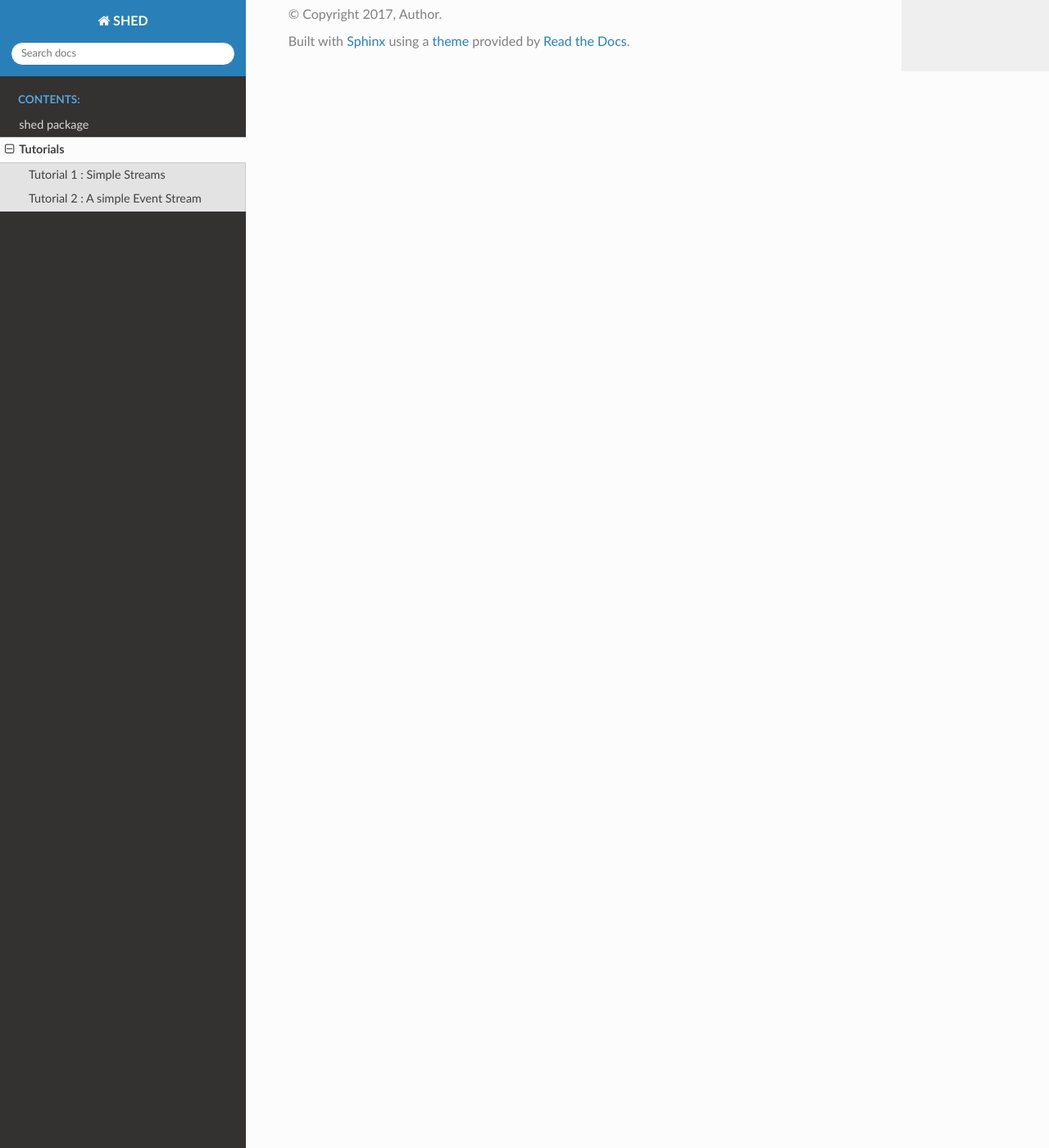
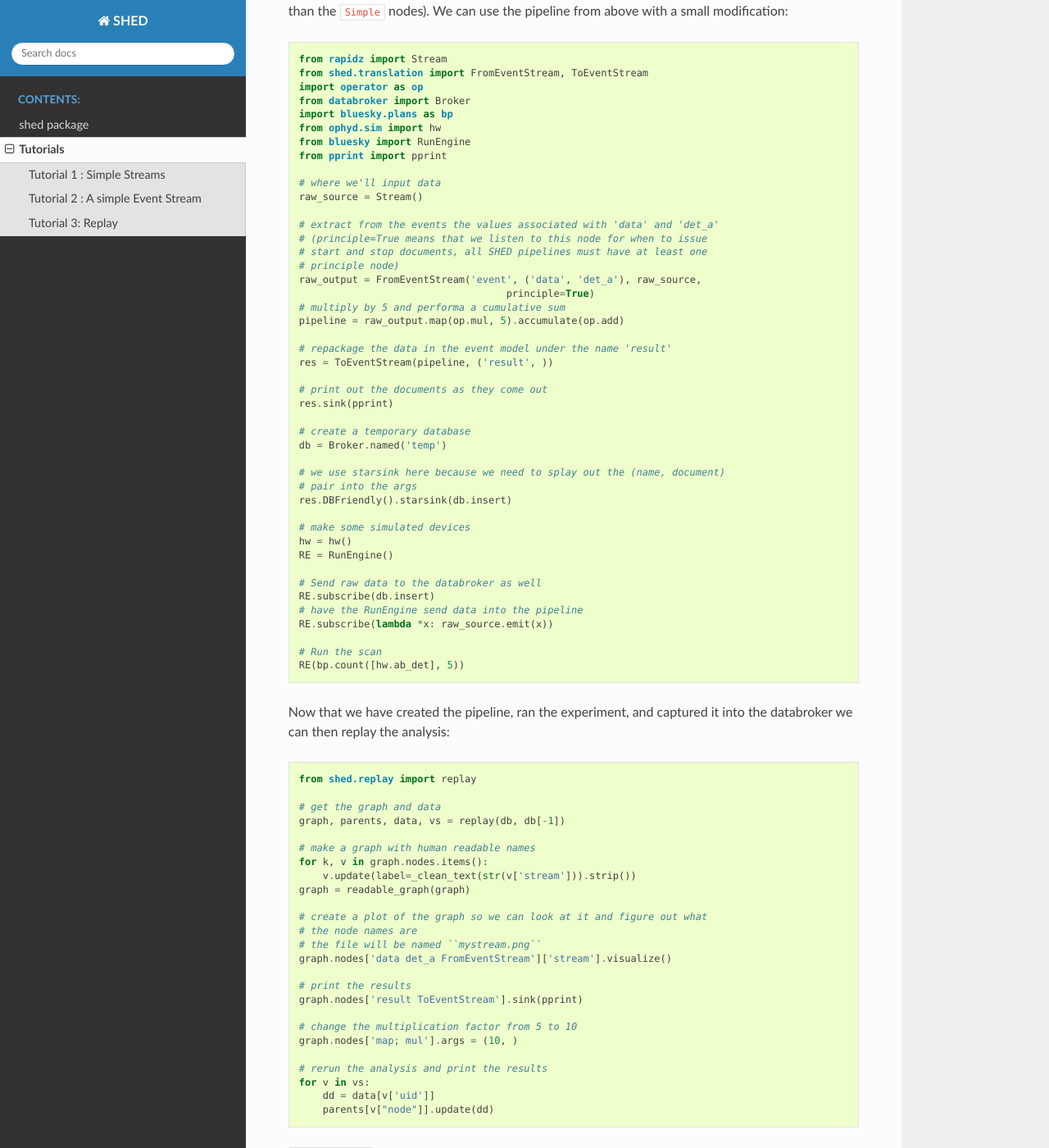
Before and after one commit to xpdAcq/shed-streaming, a Sphinx documentation site: the page built from docs/tutorials.rst, in a window 1280 px wide and 1400 px high, scrolled down 2490 px. Shown: the whole window at 82% size. Built offline with Sphinx 7.4.7 and the Read the Docs theme 2.0.0, drawn with Linux system fonts in a browser that asks for light colours; some of the changed text lies outside the part shown.

Commit message:
more tutorials

```diff
--- a/docs/tutorials.rst
+++ b/docs/tutorials.rst
@@ -121,3 +121,85 @@ Finally we can send the data to a databroker::
     # we use starsink here because we need to splay out the (name, document)
     # pair into the args
     res.starsink(db.insert)
+
+
+Tutorial 3: Replay
+------------------
+To capture the provenance of the data processing we need to use the full
+translation nodes (rather than the ``Simple`` nodes).
+We can use the pipeline from above with a small modification::
+
+    from rapidz import Stream
+    from shed.translation import FromEventStream, ToEventStream
+    import operator as op
+    from databroker import Broker
+    import bluesky.plans as bp
+    from ophyd.sim import hw
+    from bluesky import RunEngine
+    from pprint import pprint
+
+    # where we'll input data
+    raw_source = Stream()
+
+    # extract from the events the values associated with 'data' and 'det_a'
+    # (principle=True means that we listen to this node for when to issue
+    # start and stop documents, all SHED pipelines must have at least one
+    # principle node)
+    raw_output = FromEventStream('event', ('data', 'det_a'), raw_source,
+                                       principle=True)
+    # multiply by 5 and performa a cumulative sum
+    pipeline = raw_output.map(op.mul, 5).accumulate(op.add)
+
+    # repackage the data in the event model under the name 'result'
+    res = ToEventStream(pipeline, ('result', ))
+
+    # print out the documents as they come out
+    res.sink(pprint)
+
+    # create a temporary database
+    db = Broker.named('temp')
+
+    # we use starsink here because we need to splay out the (name, document)
+    # pair into the args
+    res.DBFriendly().starsink(db.insert)
+
+    # make some simulated devices
+    hw = hw()
+    RE = RunEngine()
+
+    # Send raw data to the databroker as well
+    RE.subscribe(db.insert)
+    # have the RunEngine send data into the pipeline
+    RE.subscribe(lambda *x: raw_source.emit(x))
+
+    # Run the scan
+    RE(bp.count([hw.ab_det], 5))
+
+Now that we have created the pipeline, ran the experiment, and captured it into
+the databroker we can then replay the analysis::
+
+    from shed.replay import replay
+
+    # get the graph and data
+    graph, parents, data, vs = replay(db, db[-1])
+
+    # make a graph with human readable names
+    for k, v in graph.nodes.items():
+        v.update(label=_clean_text(str(v['stream'])).strip())
+    graph = readable_graph(graph)
+
+    # create a plot of the graph so we can look at it and figure out what
+    # the node names are
+    # the file will be named ``mystream.png``
+    graph.nodes['data det_a FromEventStream']['stream'].visualize()
+
+    # print the results
+    graph.nodes['result ToEventStream'].sink(pprint)
+
+    # change the multiplication factor from 5 to 10
+    graph.nodes['map; mul'].args = (10, )
+
+    # rerun the analysis and print the results
+    for v in vs:
+        dd = data[v['uid']]
+        parents[v["node"]].update(dd)
```
